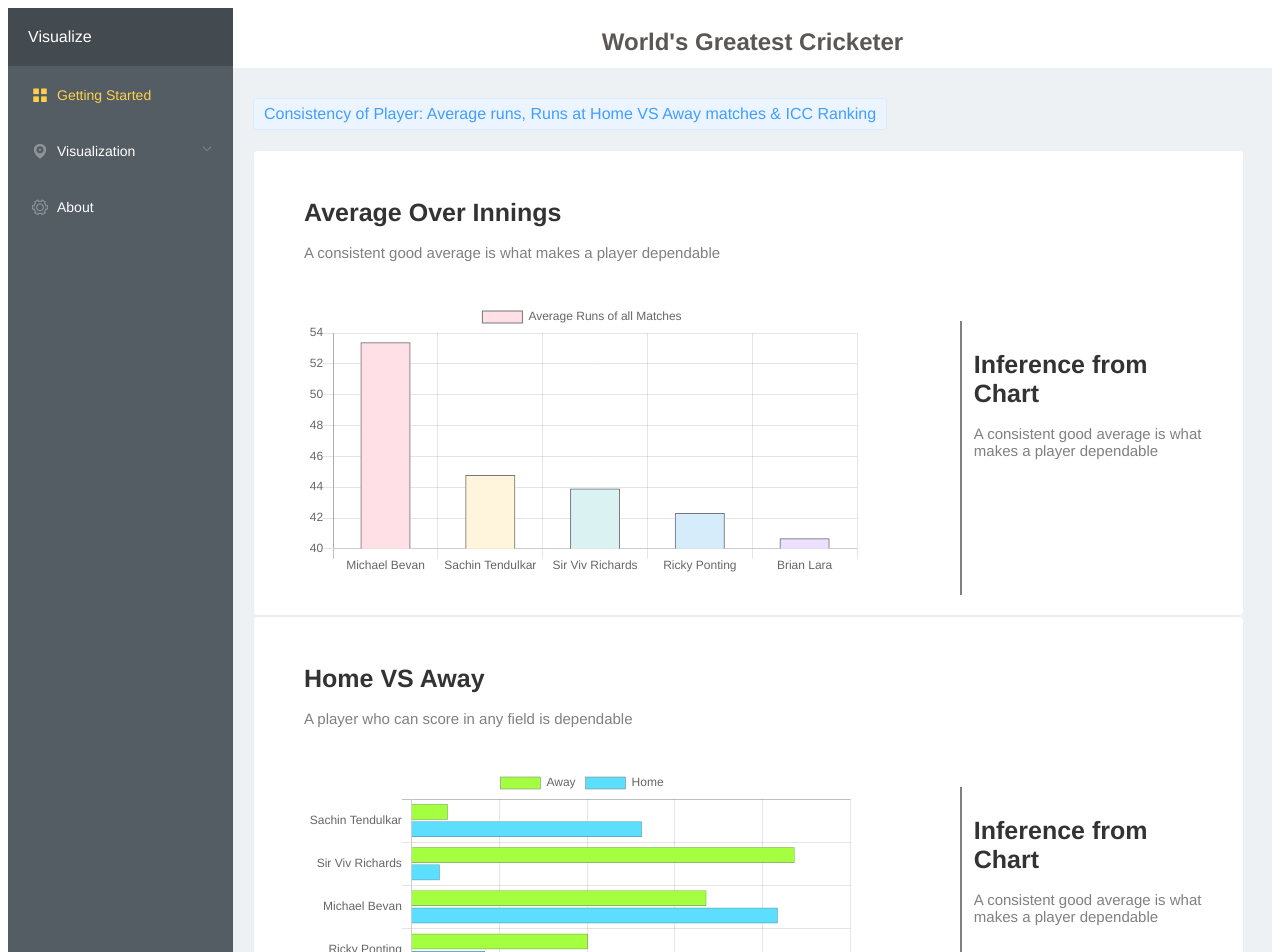
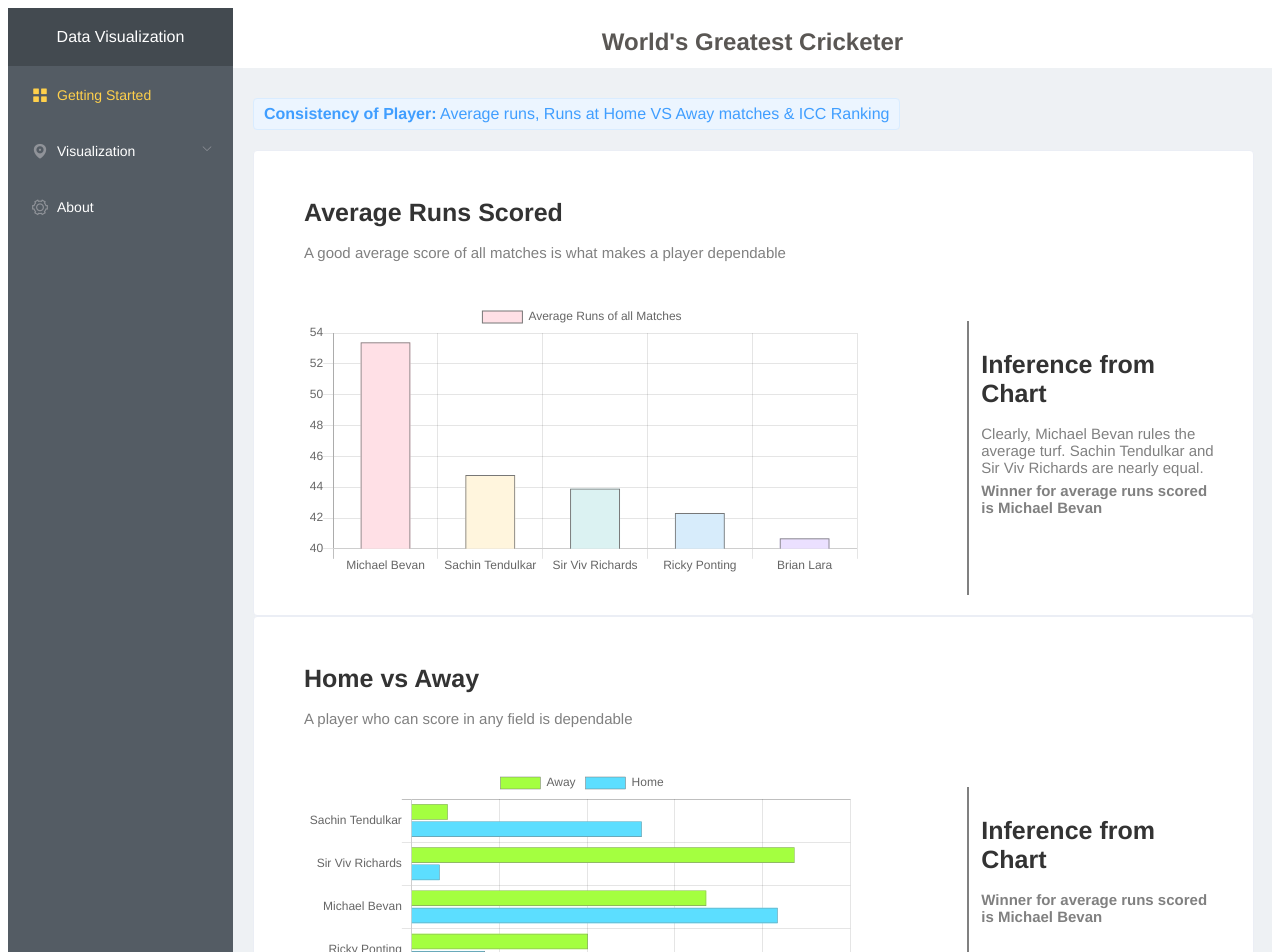
Before and after one commit to tapthoughts/worlds-greatest-cricketer, a Vue app: page /battingODI in a window 1280 px wide. Shown: the top 952 px of the page. Built offline with nearby package versions, Linux system fonts and the light colour scheme.

Commit message:
infernce of avg runs odi

```diff
--- a/src/App.vue
+++ b/src/App.vue
@@ -2,7 +2,7 @@
   <div id="app">
     <el-container>
       <el-aside width="225px">
-        <div class="logo-container"> Visualize </div>
+        <div class="logo-container"> Data Visualization </div>
         <Sidebar />
       </el-aside>
       <el-container>
@@ -53,6 +53,7 @@ export default {
 
 .logo-container {
   padding: 20px;
+  text-align: center;
   background: #434A50;
 }
 
@@ -68,7 +69,7 @@ export default {
     color: #303133;
     transition: .3s;
     padding: 20px;
-    width: 95%;
+    width: 96%;
 }
 
 .card:hover {
--- a/src/components/Inference.vue
+++ b/src/components/Inference.vue
@@ -2,13 +2,14 @@
     <div class="inference-container">
         <h1>Inference from Chart</h1>
         <span v-if="inference" class="inference">{{inference}}</span>
+        <span v-if="winner" class="winner">Winner for {{titleText}} is {{winner}}</span>
     </div>
 </template>
 
 <script>
 export default {
   name: 'Inference',
-  props: ['inference']
+  props: ['inference', 'winner', 'titleText']
 };
 </script>
 
@@ -34,4 +35,16 @@ export default {
     margin-inline-end: 0px;
 }
 
+.winner {
+    color: gray;
+    font-size: 15px;
+    font-weight: bold;
+    display: block;
+    margin-top: 10px;
+    margin-block-start: 0.42em;
+    margin-block-end: 0.42em;
+    margin-inline-start: 0px;
+    margin-inline-end: 0px;
+}
+
 </style>
--- a/src/views/BattingODI.vue
+++ b/src/views/BattingODI.vue
@@ -1,23 +1,25 @@
 <template>
     <div class="batting-odi">
-        <el-tag class="tags">Consistency of Player: Average runs, Runs at Home VS Away matches & ICC Ranking </el-tag>
+        <el-tag class="tags"><b>Consistency of Player:</b> Average runs, Runs at Home VS Away matches & ICC Ranking </el-tag>
         <div class="card">
             <Chart
-            titleText="Average Over Innings"
-            subTitleText="A consistent good average is what makes a player dependable"
+            titleText="Average Runs Scored"
+            subTitleText="A good average score of all matches is what makes a player dependable"
             chartType="bar"
             :chartData="AvgOverInngsData.data"
             :chartOptions="AvgOverInngsData.options"
             :parentStyle="chartContainerStyle"
             />
             <Inference
-            inference="A consistent good average is what makes a player dependable"
+            inference="Clearly, Michael Bevan rules the average turf. Sachin Tendulkar and Sir Viv Richards are nearly equal."
+            winner="Michael Bevan"
+            titleText="average runs scored"
             />
         </div>
 
         <div class="card">
             <Chart
-            titleText="Home VS Away"
+            titleText="Home vs Away"
             subTitleText="A player who can score in any field is dependable"
             chartType="horizontalBar"
             :chartData="HomeAwayScoreData.data"
@@ -25,9 +27,13 @@
             :parentStyle="chartContainerStyle"
             />
             <Inference
-            inference="A consistent good average is what makes a player dependable"
+            inference=""
+            winner="Michael Bevan"
+            titleText="average runs scored"
             />
         </div>
+
+        <el-tag class="tags bottomtags"><b>Player Dominance:</b> Conversion rate of 50s into 100s, 100s into 200s & Man of the Match Awards </el-tag>
 
         <div class="card">
             <Chart
@@ -70,6 +76,8 @@
             inference="A consistent good average is what makes a player dependable"
             />
         </div>
+
+        <el-tag class="tags bottomtags"><b>Hitting Strength:</b> Strike Rate, Number of Boundaries </el-tag>
 
         <div class="card">
             <Chart
@@ -452,4 +460,7 @@ export default {
   font-size: 16px;
 }
 
+.bottomtags {
+  margin-top: 30px;
+}
 </style>
```
